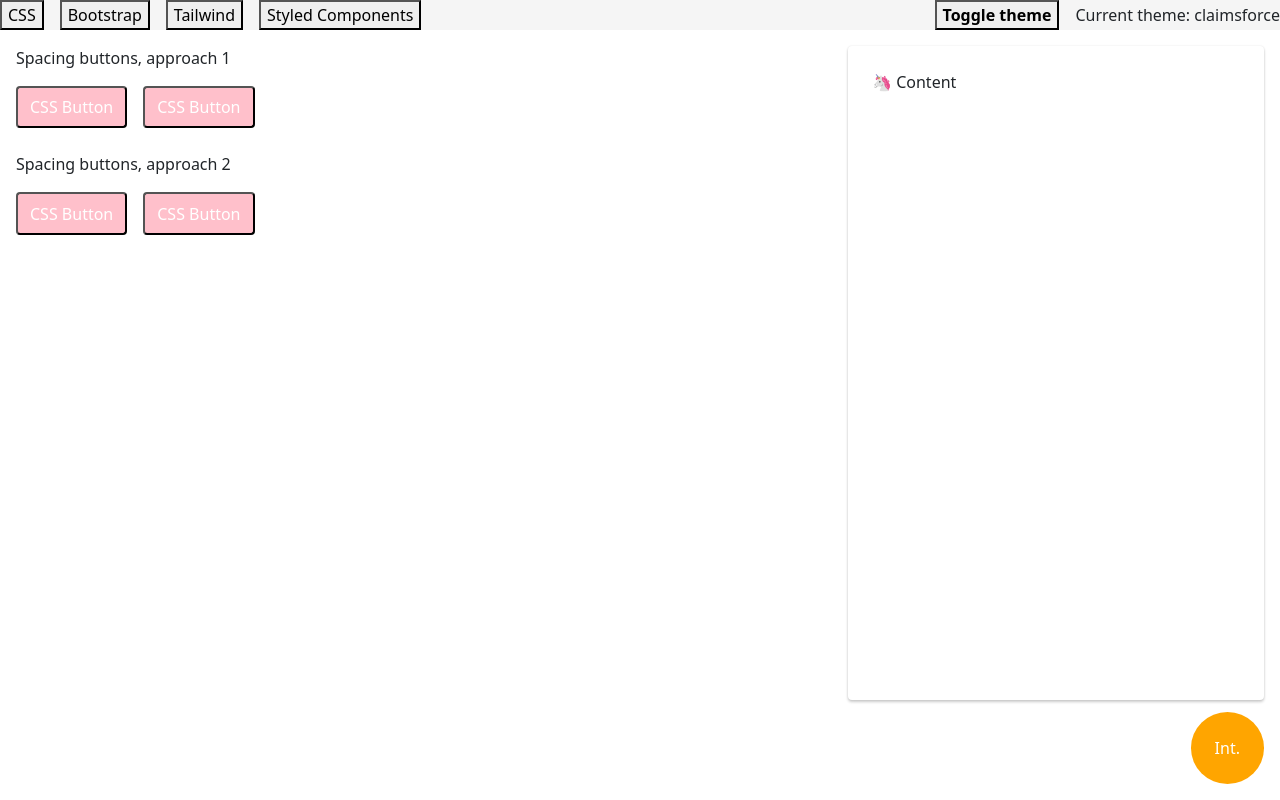
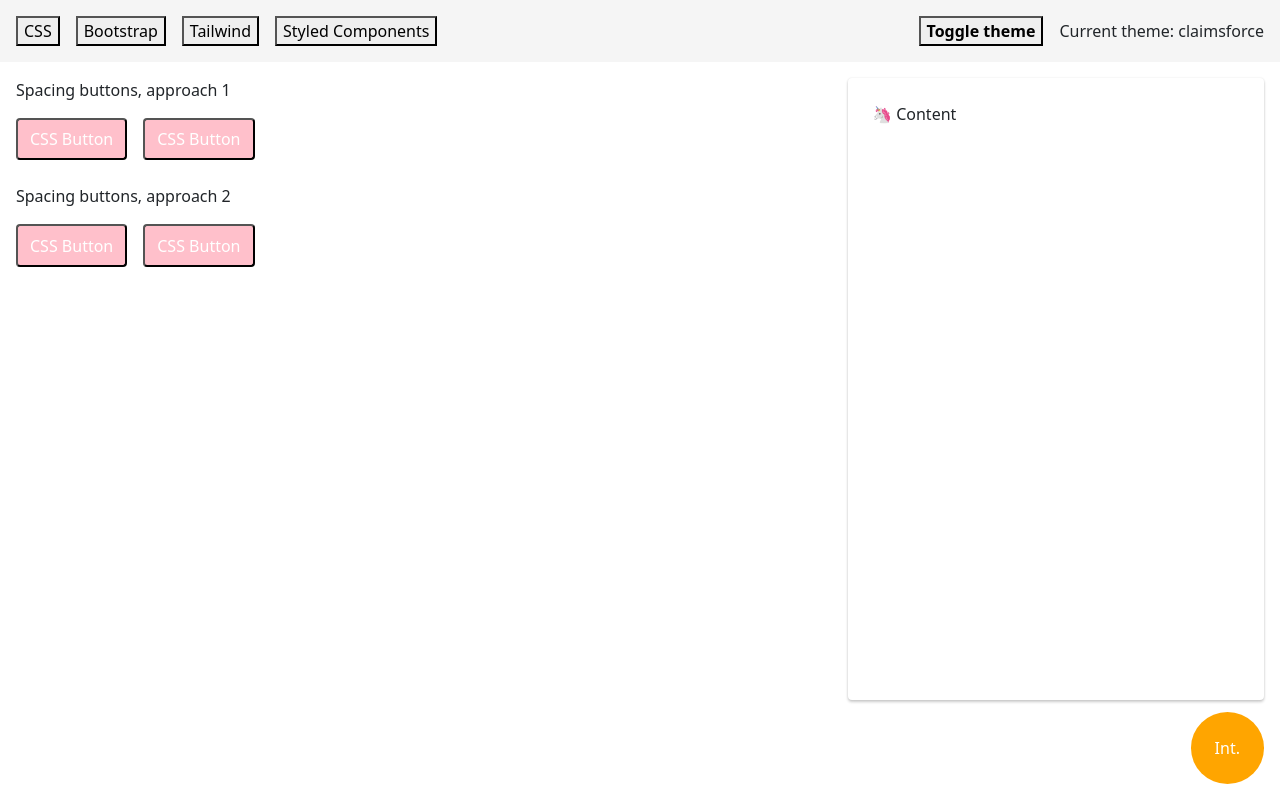
Before and after one commit to ericorruption/css-authoring-strategies, a React (Create React App) app: page / in a window 1280 px wide. Built offline with nearby package versions, Linux system fonts and the light colour scheme.

Commit message:
Improve page nav spacing

```diff
--- a/src/App.tsx
+++ b/src/App.tsx
@@ -29,7 +29,8 @@ function App() {
             gap: '1rem',
             marginBottom: '1rem',
             alignItems: 'center',
-            backgroundColor: '#f5f5f5'
+            backgroundColor: '#f5f5f5',
+            padding: '1rem'
           }}
         >
           <button type="button" onClick={() => setStrategy('css')}>
```
